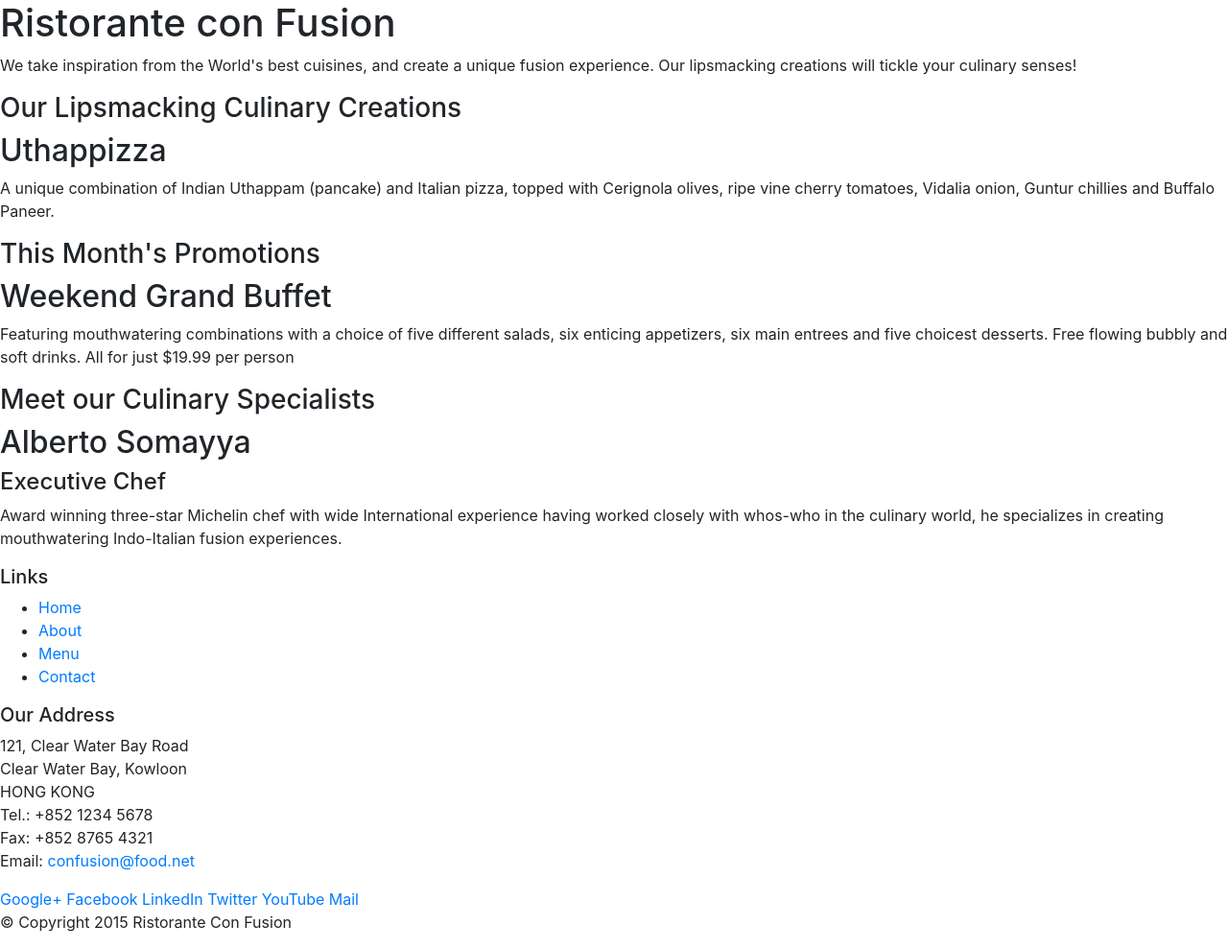
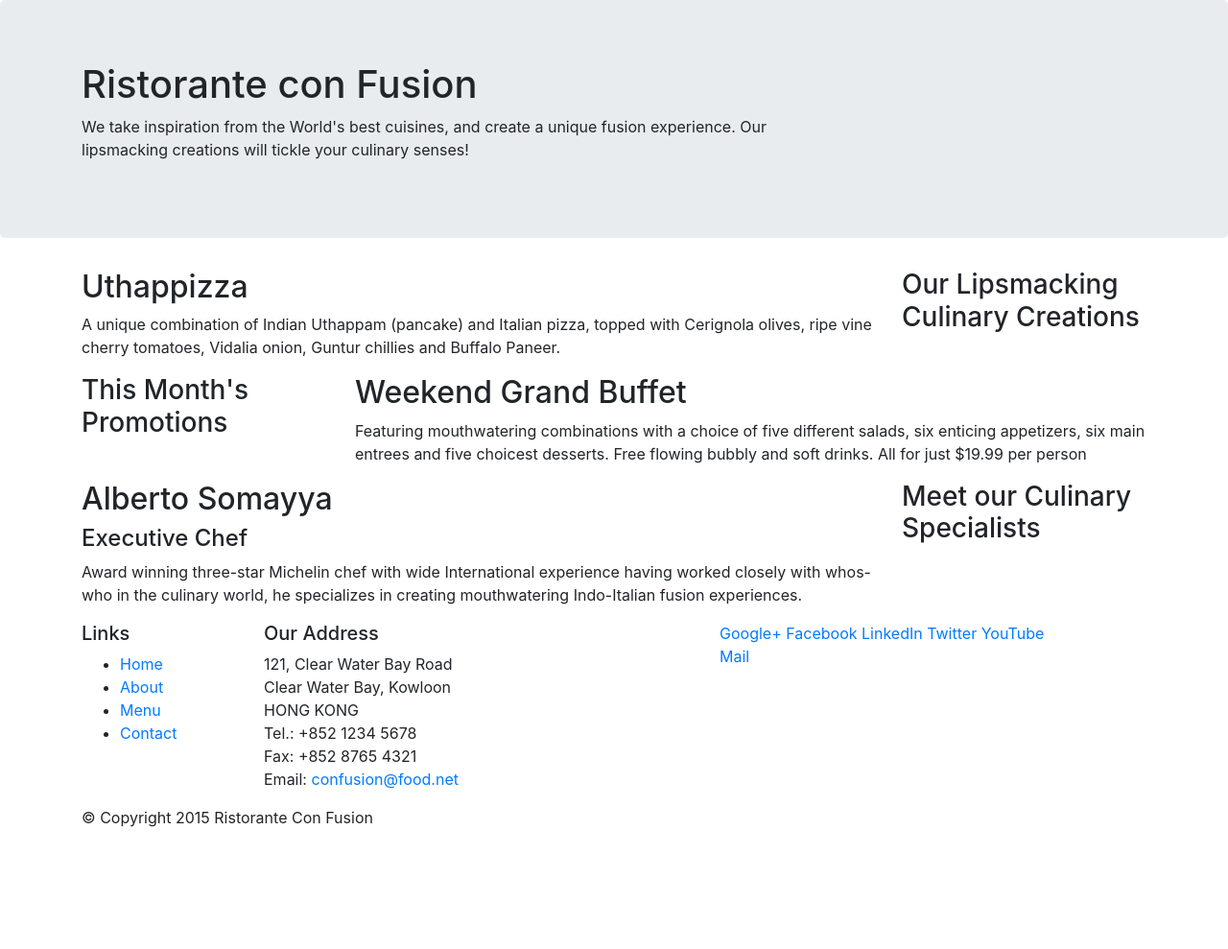
Before and after one commit to HaipengLi/BootstrapCodeBlocks, a website: page index.html in a window 1280 px wide. Shown: the whole page at 96% size. After the commit the page ends 880 px from the top, so only its background shows below. Drawn offline with nearby package versions, Linux system fonts and the light colour scheme.

Commit message:
basic grid system including order and margin

```diff
--- a/index.html
+++ b/index.html
@@ -14,46 +14,46 @@
 
 <body>
 
-    <header>
-        <div>
-            <div>
-                <div>
+    <header class="jumbotron">
+        <div class="container">
+            <div class="row">
+                <div class="col-12 col-sm-8">  <!-- small only has 8 cols -->
                     <h1>Ristorante con Fusion</h1>
                     <p>We take inspiration from the World's best cuisines, and create a unique fusion experience. Our lipsmacking creations will tickle your culinary senses!</p>
                 </div>
-                <div>
+                <div class="col col-sm"> <!-- whatever it left -->
                 </div>
             </div>
         </div>
     </header>
 
-    <div>
-        <div>
-            <div>
+    <div class="container">
+        <div class="row">
+            <div class="col-sm-4 col-md-3 order-2">
                 <h3>Our Lipsmacking Culinary Creations</h3>
             </div>
-            <div>
+            <div class="col-sm col-md">
                 <h2>Uthappizza</h2>
                 <p>A unique combination of Indian Uthappam (pancake) and Italian pizza, topped with Cerignola olives, ripe vine cherry tomatoes, Vidalia onion, Guntur chillies and Buffalo Paneer.</p>
             </div>
         </div>
 
 
-        <div>
-            <div>
+        <div class="row">
+            <div class="col-sm-4 col-md-3">
                 <h3>This Month's Promotions</h3>
             </div>
-            <div>
+            <div class="col-sm col-md">
                 <h2>Weekend Grand Buffet</h2>
                 <p>Featuring mouthwatering combinations with a choice of five different salads, six enticing appetizers, six main entrees and five choicest desserts. Free flowing bubbly and soft drinks. All for just $19.99 per person </p>
             </div>
         </div>
 
-        <div>
-            <div>
+        <div class="row">
+            <div class="col-sm-4 col-md-3 order-2">
                 <h3>Meet our Culinary Specialists</h3>
             </div>
-            <div>
+            <div class="col-sm col-md">
                 <h2>Alberto Somayya</h2>
                 <h4>Executive Chef</h4>
                 <p>Award winning three-star Michelin chef with wide International experience having worked closely with whos-who in the culinary world, he specializes in creating mouthwatering Indo-Italian fusion experiences. </p>
@@ -61,10 +61,10 @@
         </div>
     </div>
 
-    <footer>
-        <div>
-            <div>
-                <div>
+    <footer >
+        <div class="container">
+            <div class="row">
+                <div class="col-5 col-sm-2">
                     <h5>Links</h5>
                     <ul>
                         <li><a href="#">Home</a></li>
@@ -73,7 +73,7 @@
                         <li><a href="#">Contact</a></li>
                     </ul>
                 </div>
-                <div>
+                <div class="col-6 col-sm-5">
                     <h5>Our Address</h5>
                     <address>
 		              121, Clear Water Bay Road<br>
@@ -84,7 +84,7 @@
 		              Email: <a href="mailto:confusion@food.net">confusion@food.net</a>
 		           </address>
                 </div>
-                <div>
+                <div class="col col-sm-4 mr-auto">
                     <div>
                         <a href="http://google.com/+">Google+</a>
                         <a href="http://www.facebook.com/profile.php?id=">Facebook</a>
@@ -95,8 +95,8 @@
                     </div>
                 </div>
            </div>
-           <div>
-                <div>
+           <div class="row">
+                <div class="col-auto"> <!-- depend on the content -->
                     <p>© Copyright 2015 Ristorante Con Fusion</p>
                 </div>
            </div>
```
